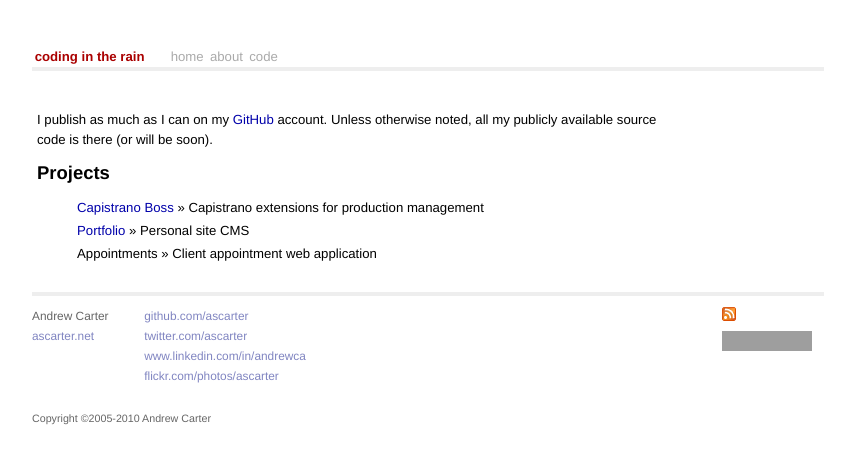
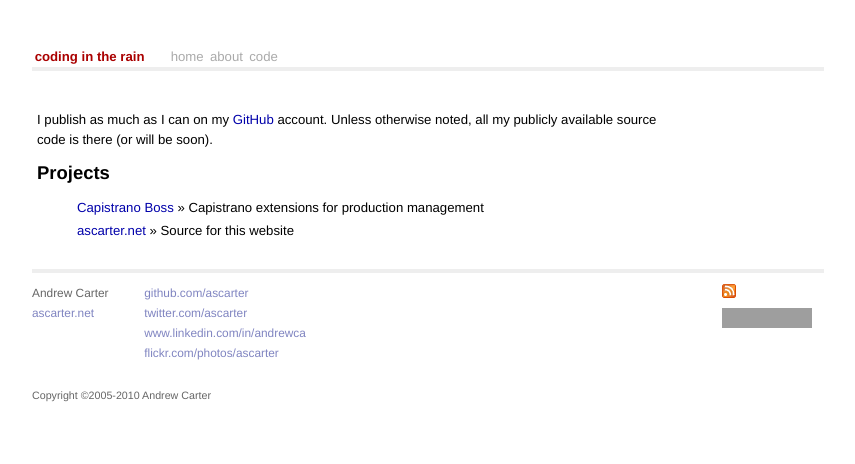
Before and after one commit to ascarter/ascarter.github.io, a Jekyll site: the page built from code.html, in a window 1280 px wide. Shown: the top 464 px of the page, without its empty margins (212-1067 px from the left). Built offline with Jekyll 4.4.1, drawn with Linux system fonts in a browser that asks for light colours; grey boxes are pictures that could not be loaded.

Commit message:
Added link to the website source project on github

```diff
--- a/code.html
+++ b/code.html
@@ -8,6 +8,5 @@ title: code
 <h1>Projects</h1>
 <ul class="posts">
 	<li><a href="http://github.com/ascarter/capistrano-boss/">Capistrano Boss</a> &raquo; Capistrano extensions for production management</li>
-	<li><a href="http://github.com/ascarter/portfolio/">Portfolio</a> &raquo; Personal site CMS</li>
-	<li>Appointments &raquo; Client appointment web application</li>
+	<li><a href="http://github.com/ascarter/ascarter.net">ascarter.net</a> &raquo; Source for this website</li>
 </ul>
```
